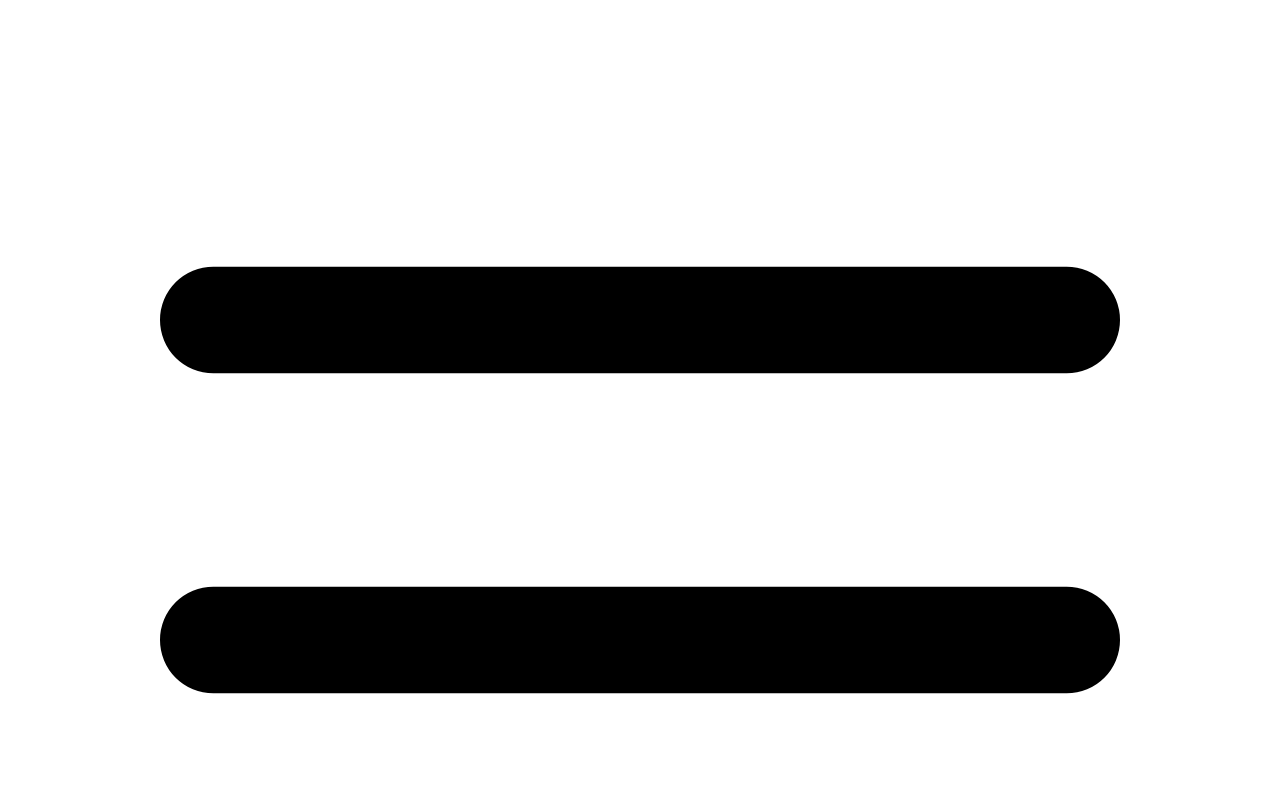
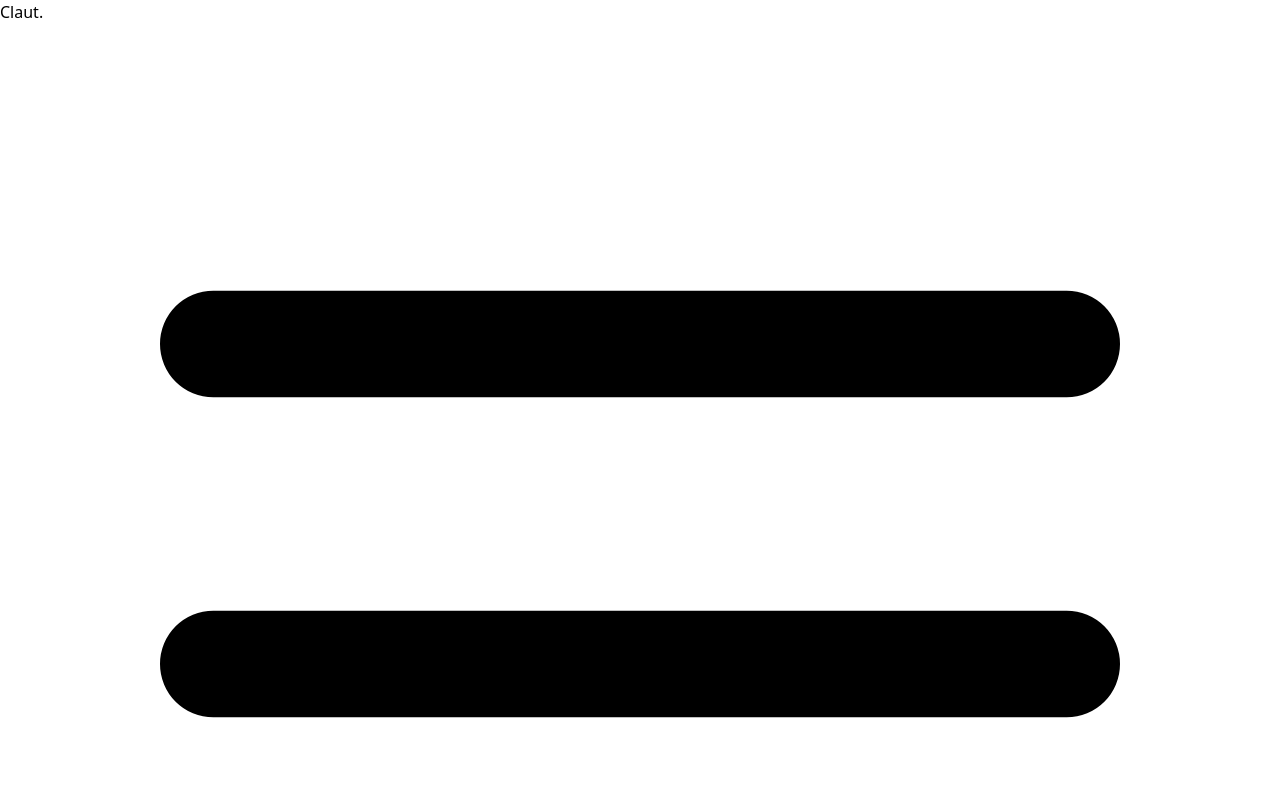
Before and after one commit to radosav-perisic/claut, a React (Vite) app: page / in a window 1280 px wide. Shown: the top 800 px of the page. Built offline with nearby package versions, Linux system fonts and the light colour scheme.

Commit message:
Add Navbar Title

```diff
--- a/src/components/Navbar.jsx
+++ b/src/components/Navbar.jsx
@@ -7,7 +7,7 @@
     <div className="w-screen h-[80px] z-10 bg-zinc-300 drop-shadow-lg fixed">
       <div className="px-2 flex justify-between items-center w-full h-full">
         <div className="flex items-center">
-
+            <h1 className="text-3xl font-bold mr-4 sm:text-4xl ">Claut.</h1>
         </div>
       </div>
       <MenuIcon className='w-6'/>
```
